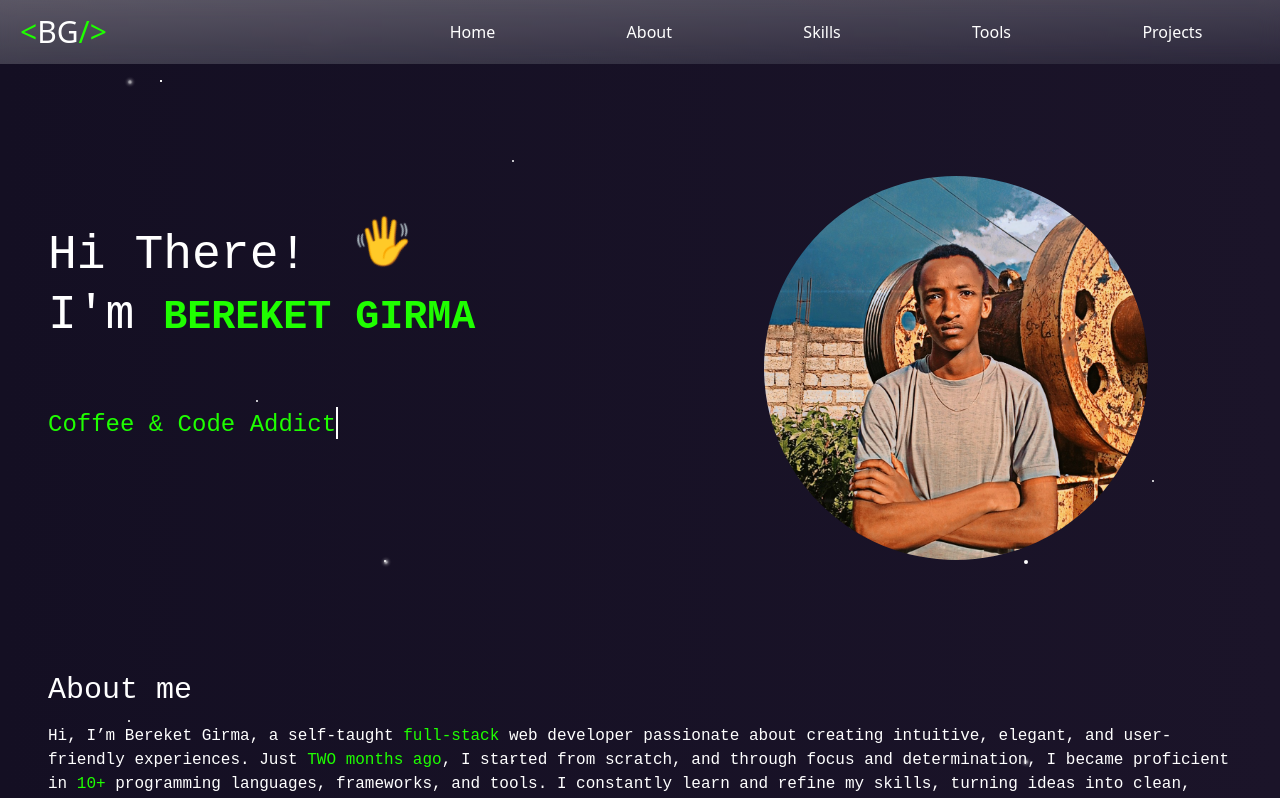
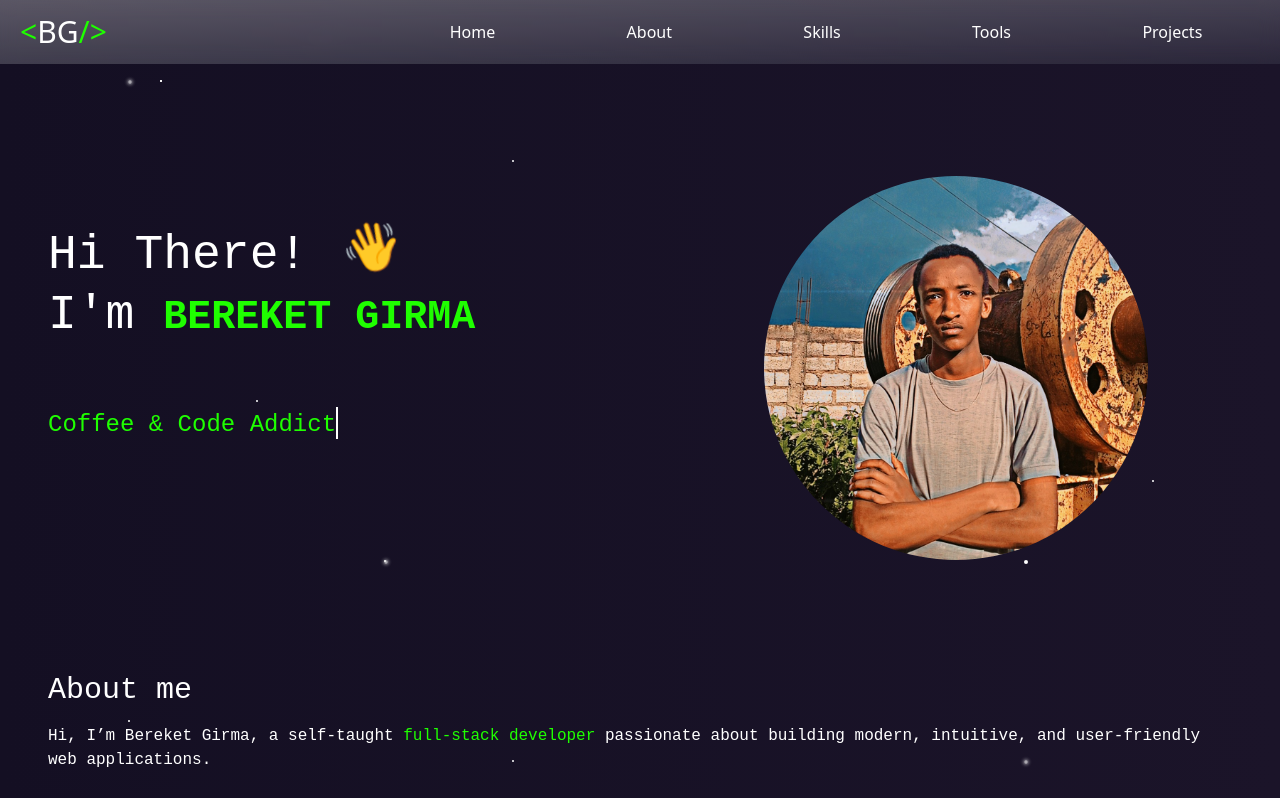
Before and after one commit to bekicoder/portfolio-app, a React (Vite) app: page / in a window 1280 px wide. Shown: the top 798 px of the page. Built offline with nearby package versions, Linux system fonts and the light colour scheme; a web font is replaced by a local one.

Commit message:
Revise About section with updated experience details
Updated the About section to reflect two years of experience and added details about Web3 and blockchain development.

```diff
--- a/src/components/about.jsx
+++ b/src/components/about.jsx
@@ -2,11 +2,32 @@ export default function About() {
     return (
         <div id="about" className="scroll-offset text-white px-4 sm:px-12">
             <h1 className="text-3xl mb-4">About me</h1>
+
             <p>
-              Hi, I’m Bereket Girma, a self-taught <span className="text-[#1fff00]">full-stack</span> web developer passionate about creating intuitive, elegant, and user-friendly experiences. Just <span className="text-[#1fff00]">TWO months ago</span>, I started from scratch, and through focus and determination, I became proficient in <span className="text-[#1fff00]">10+</span> programming languages, frameworks, and tools. I constantly learn and refine my skills, turning ideas into clean, functional code, and I bring that same energy to every project I take on.
-<br /><br />
-My journey is just beginning, and I’m excited to keep designing, coding, and exploring what’s possible.
+                Hi, I’m Bereket Girma, a self-taught{" "}
+                <span className="text-[#1fff00]">full-stack developer</span>{" "}
+                passionate about building modern, intuitive, and user-friendly
+                web applications.
+                <br /><br />
 
+                I have around{" "}
+                <span className="text-[#1fff00]">2 years of hands-on experience</span>{" "}
+                working with React, Next.js, Node.js, TypeScript, and modern
+                web technologies. I’ve built a variety of personal and
+                full-stack projects while continuously expanding my skills
+                across frontend and backend development.
+                <br /><br />
+
+                I also have hands-on experience with{" "}
+                <span className="text-[#1fff00]">Web3 and blockchain development</span>,
+                including Solidity, ethers.js, viem, Hardhat, smart contracts,
+                and wallet integration.
+                <br /><br />
+
+                I enjoy turning ideas into functional applications, solving
+                technical problems, exploring new technologies, and creating
+                clean and responsive user experiences. I’m always learning,
+                experimenting, and looking for better ways to build things.
             </p>
         </div>
     )
```
